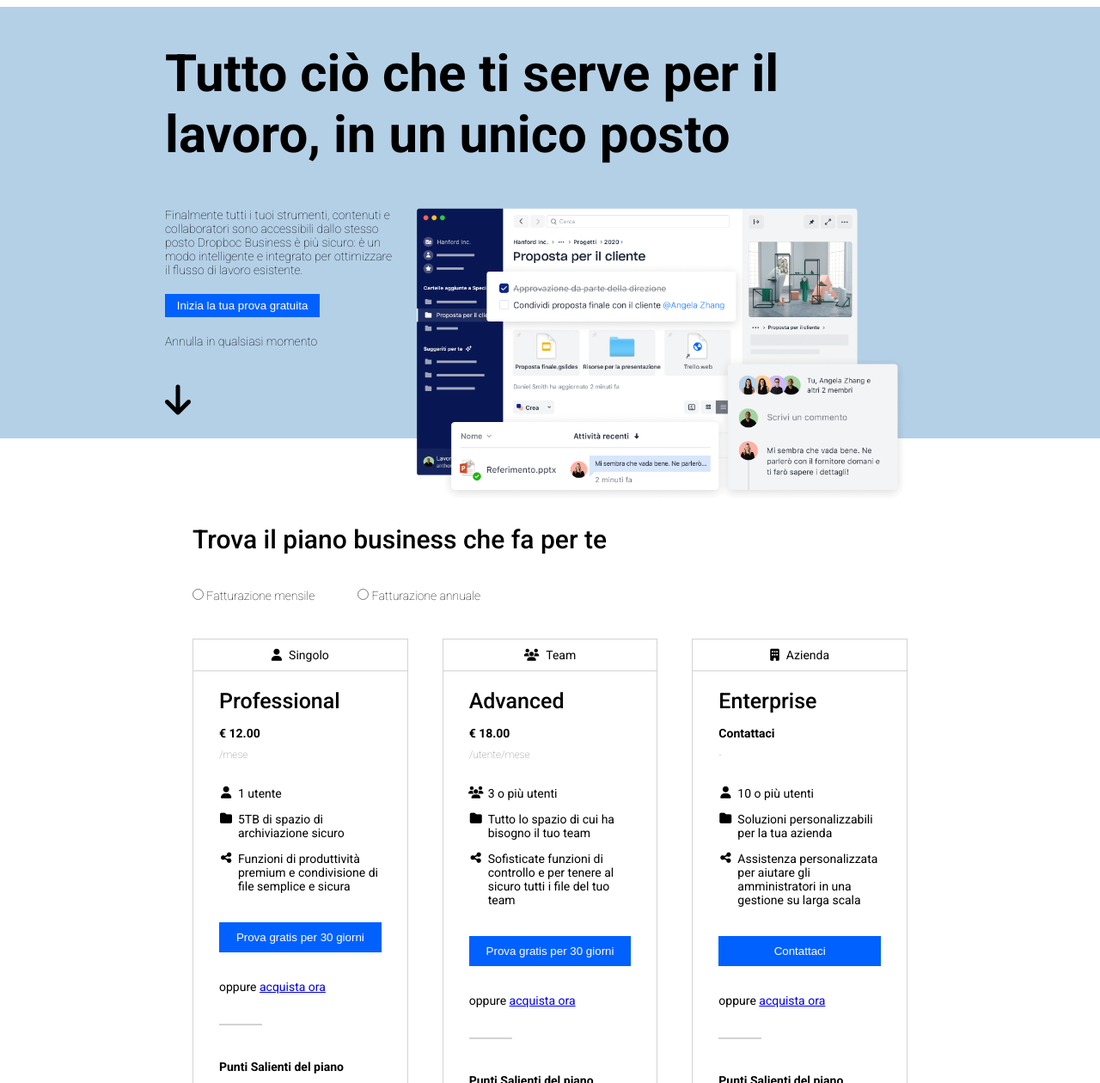
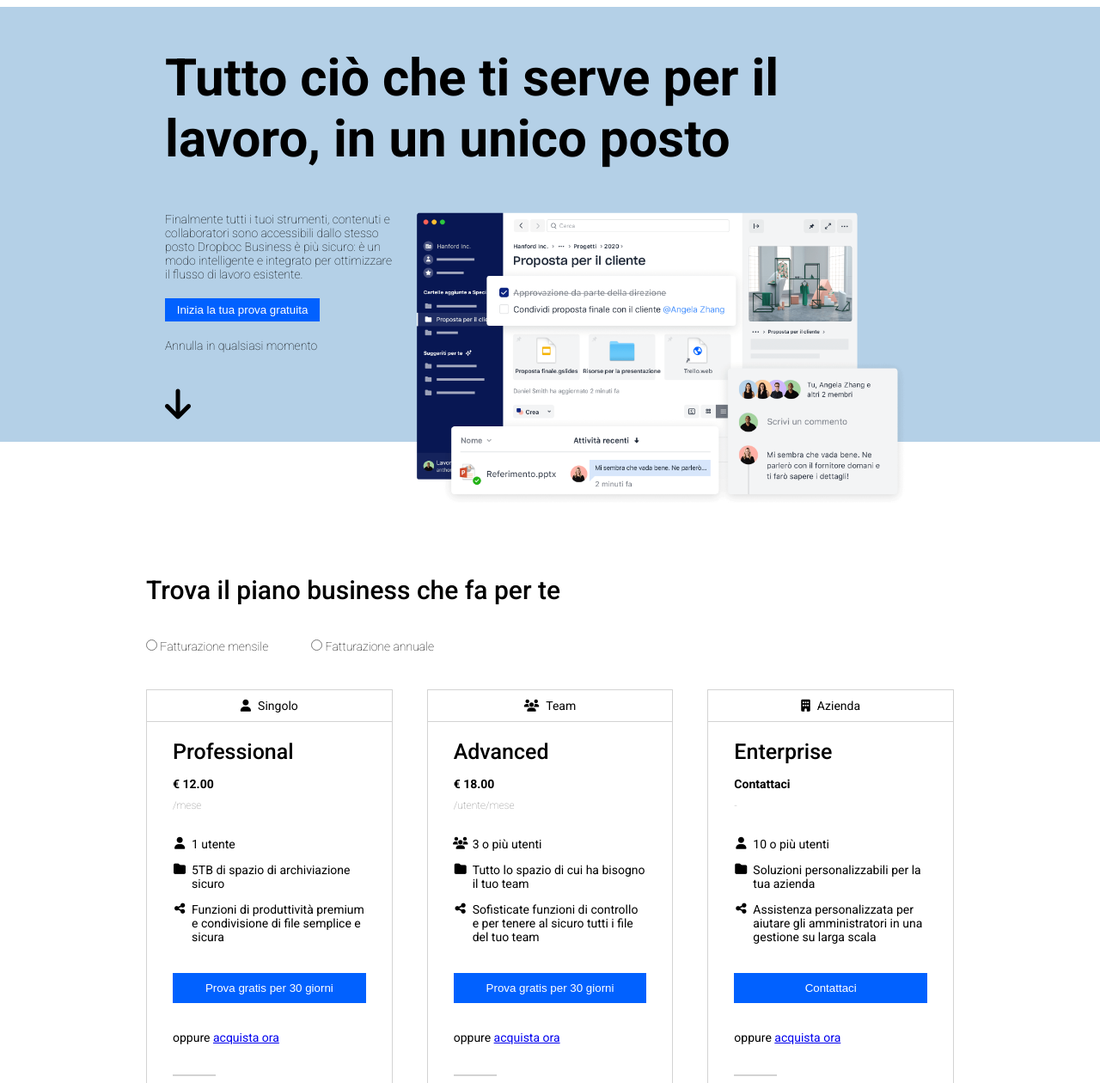
Before and after one commit to Al-E-00/htmlcss-dropbox, a plain HTML site: page index.html in a window 1280 px wide. Shown: the part 40-1300 px from the top of the page at 86% size. Drawn offline with Linux system fonts and the light colour scheme.

Commit message:
minor corrections

```diff
--- a/css/style.css
+++ b/css/style.css
@@ -17,6 +17,7 @@ header {
     align-items: center;
     position: fixed;
     width: 100%;
+    max-width: 1560px;
     background-color: white;
     z-index: 1;
     top: 0;
@@ -53,18 +54,17 @@ header .header-right-menu button {
 
 /* first section: "Tutto ciò che ti serve per il lavoro.." */
 .container-big {
-    max-height: 510px;
-    width: 100%;
-    margin-bottom: 100px;
+    margin-bottom: 155px;
     background-color: #B4D0E7;
 }
 
 .content-big {
     width: 70%;
+    max-width: 990px;
     margin: auto;
     position: relative;
-    top: 50px;
-    margin-top: 40px;
+    top: 75px;
+    margin-top: 20px
 }
 
 .content-big h1 {
@@ -121,11 +121,11 @@ header .header-right-menu button {
 /* second section: "trova il piano business che..." */
 
 .container-normal {
-    width: 100%;
+    max-width: 1450px;
 }
 
 .content-normal {
-    width: 65%;
+    max-width: 940px;
     margin: auto;
 }
 
@@ -442,8 +442,8 @@ header .header-right-menu button {
 }
 
 .designit .left-square-designit .little-square-inside, .designit .right-square-designit .little-square-inside {
-    width: calc(100% / 2);
-    height: calc(100% / 2);
+    width: calc(100vw / 6);
+    height: calc(100vw / 6);
     flex-grow: 0;
     display: flex;
     align-content: center;
```
